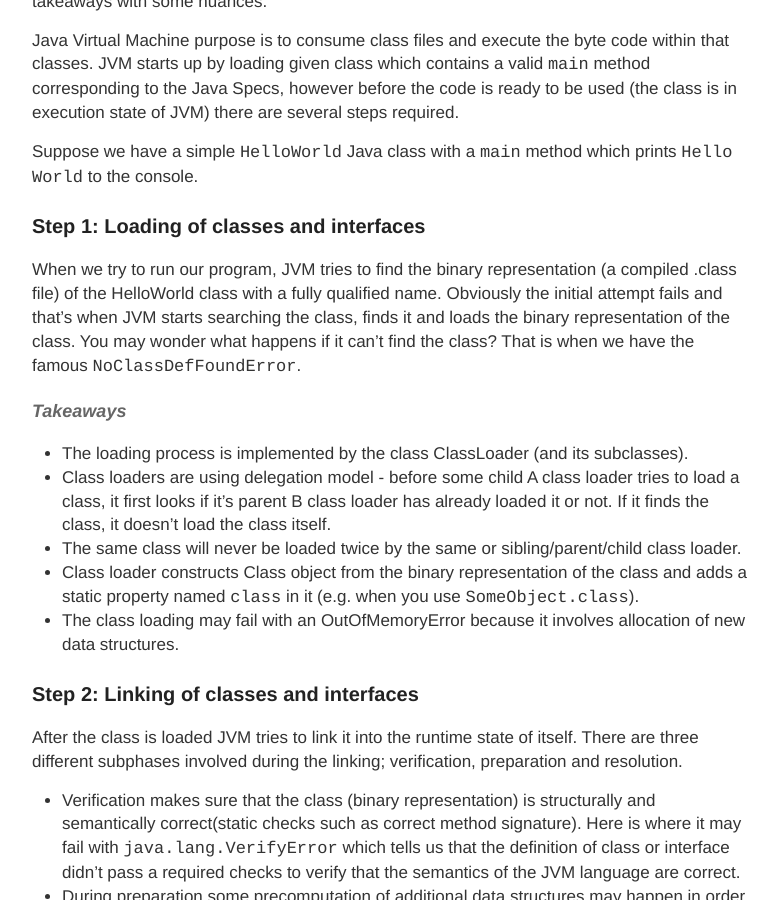
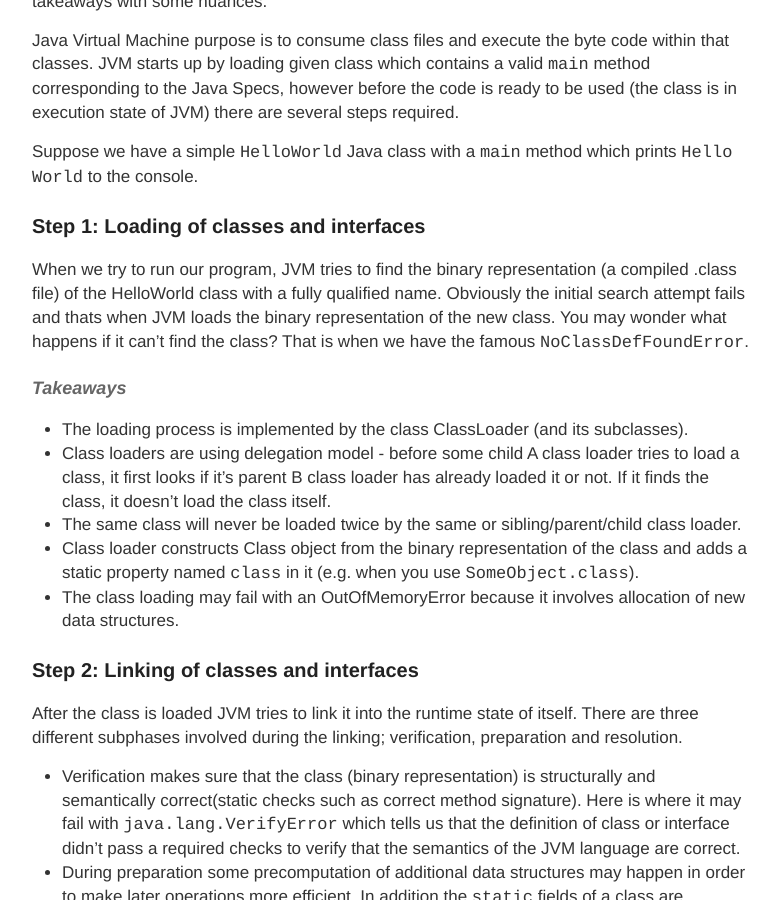
Before and after one commit to vtorosyan/vtorosyan.github.io, a Jekyll site: the page built from _posts/2016/09/2016-9-14-java-classloading-takeaways.md, in a window 1280 px wide and 900 px high, scrolled down 519 px. Shown: the whole window, without its empty margins (248-1027 px from the left). Built offline with Jekyll 4.4.1, drawn with Linux system fonts in a browser that asks for light colours; comment, search, counter and statistics services are not loaded.

Commit message:
Cleaner sentence

```diff
--- a/_posts/2016/09/2016-9-14-java-classloading-takeaways.md
+++ b/_posts/2016/09/2016-9-14-java-classloading-takeaways.md
@@ -16,7 +16,7 @@ Java Virtual Machine purpose is to consume class files and execute the byte code
 Suppose we have a simple `HelloWorld` Java class with a `main` method which prints `Hello World` to the console.
 
 ### Step 1: Loading of classes and interfaces
-When we try to run our program, JVM tries to find the binary representation (a compiled .class file) of the HelloWorld class with a fully qualified name. Obviously the initial attempt fails and that's when JVM starts searching the class, finds it and loads the binary representation of the class. You may wonder what happens if it can't find the class? That is when we have the famous `NoClassDefFoundError`.
+When we try to run our program, JVM tries to find the binary representation (a compiled .class file) of the HelloWorld class with a fully qualified name. Obviously the initial search attempt fails and thats when JVM loads the binary representation of the new class. You may wonder what happens if it can't find the class? That is when we have the famous `NoClassDefFoundError`.
 
 #### *Takeaways*
 - The loading process is implemented by the class ClassLoader (and its subclasses).
```
